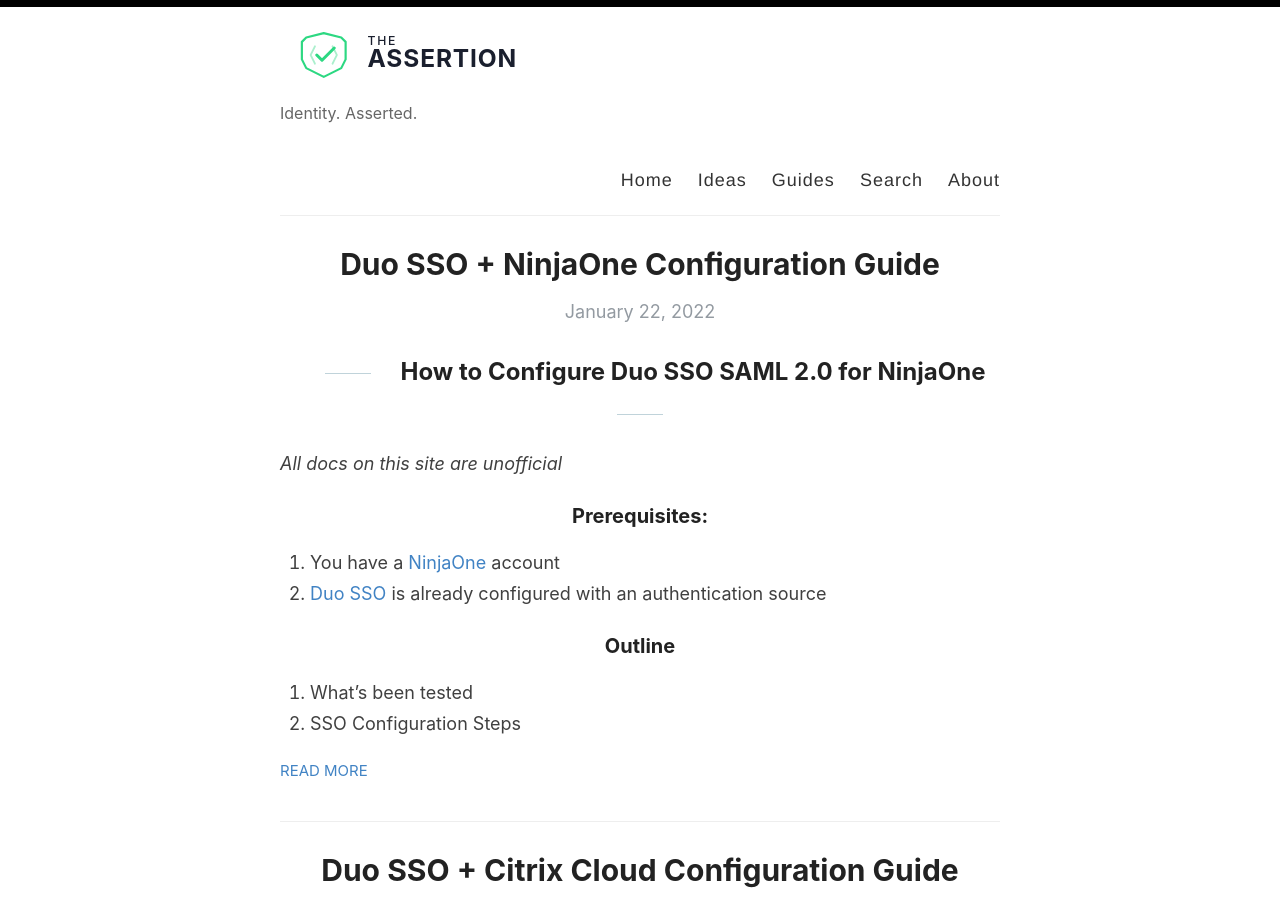
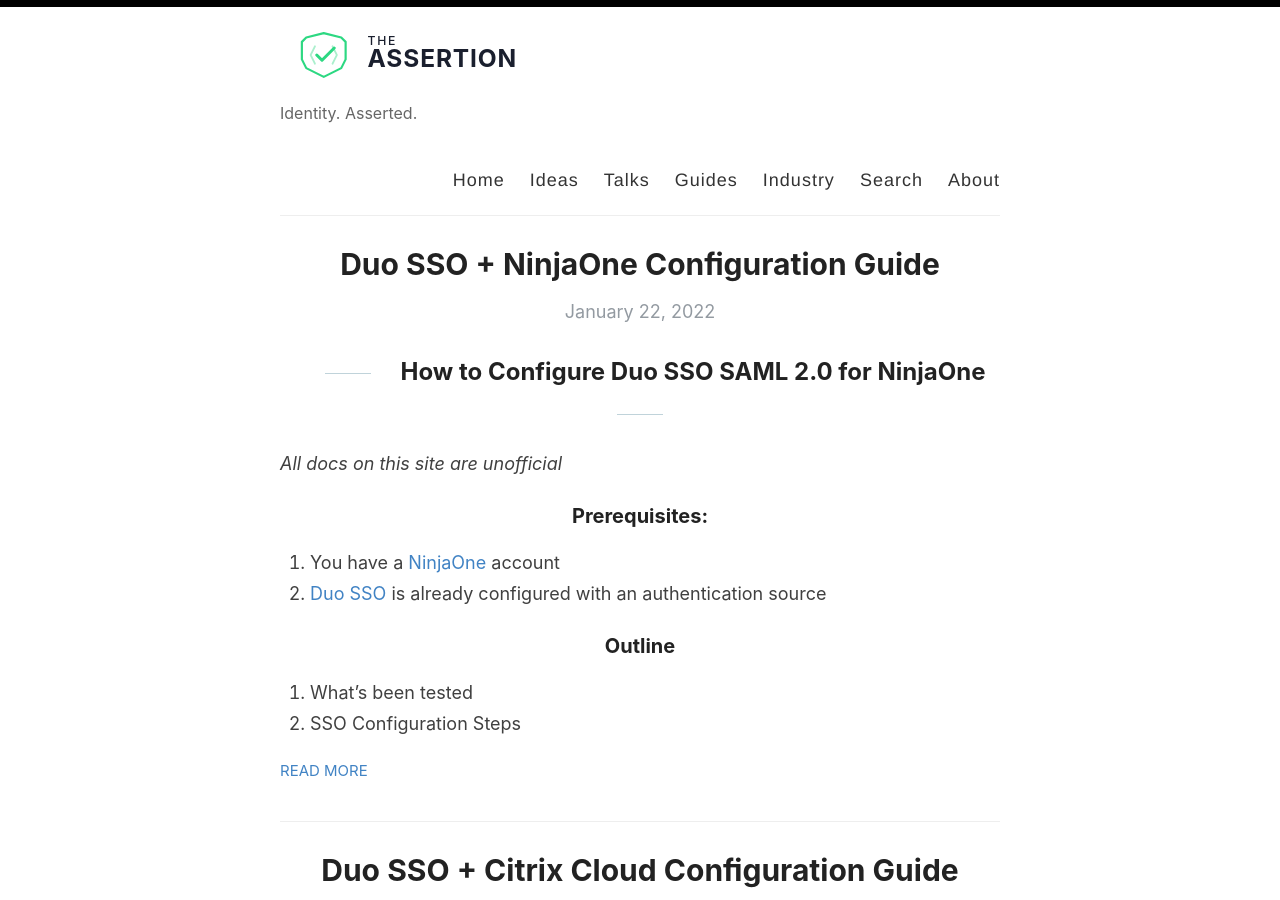
Before and after one commit to christophe81/christophe81.github.io, a Jekyll site: the page built from index.html, in a window 1280 px wide and 900 px high. Built offline with Jekyll 4.4.1, drawn with Linux system fonts in a browser that asks for light colours; the list of posts is cut into pages by our own code.

Commit message:
Update default.html

```diff
--- a/_layouts/default.html
+++ b/_layouts/default.html
@@ -29,7 +29,9 @@
             <nav>
               <a href="{{ site.baseurl }}/">Home</a>
               <a href="{{ site.baseurl }}/ideas">Ideas</a>
+              <a href="{{ site.baseurl }}/ideas">Talks</a>
               <a href="{{ site.baseurl }}/guides">Guides</a>
+              <a href="{{ site.baseurl }}/ideas">Industry</a>
               <a href="{{ site.baseurl }}/search">Search</a>
               <a href="{{ site.baseurl }}/about">About</a>
             </nav>
```
